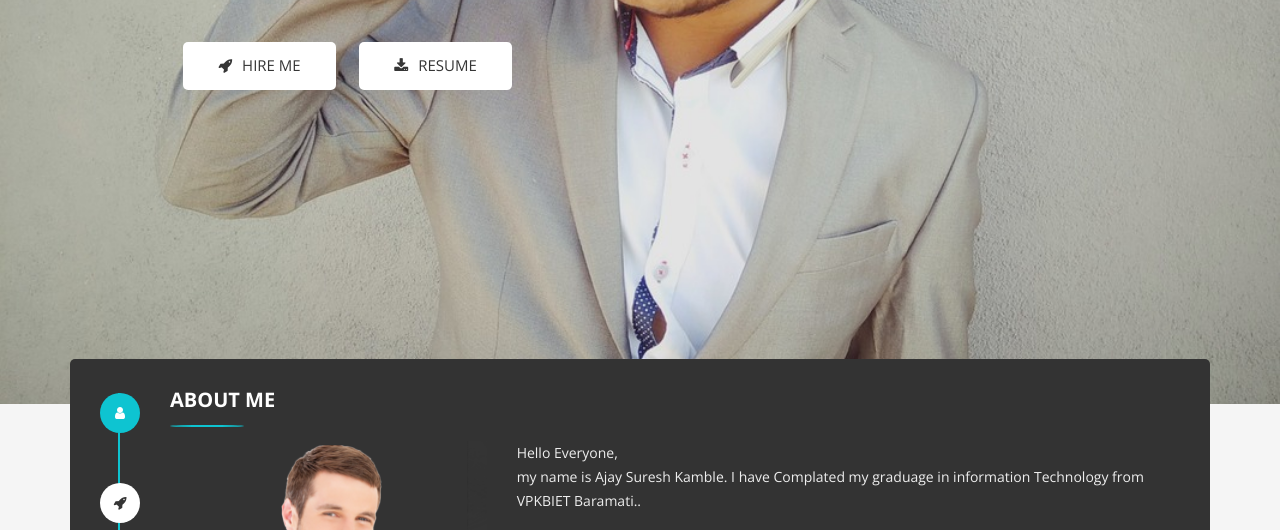
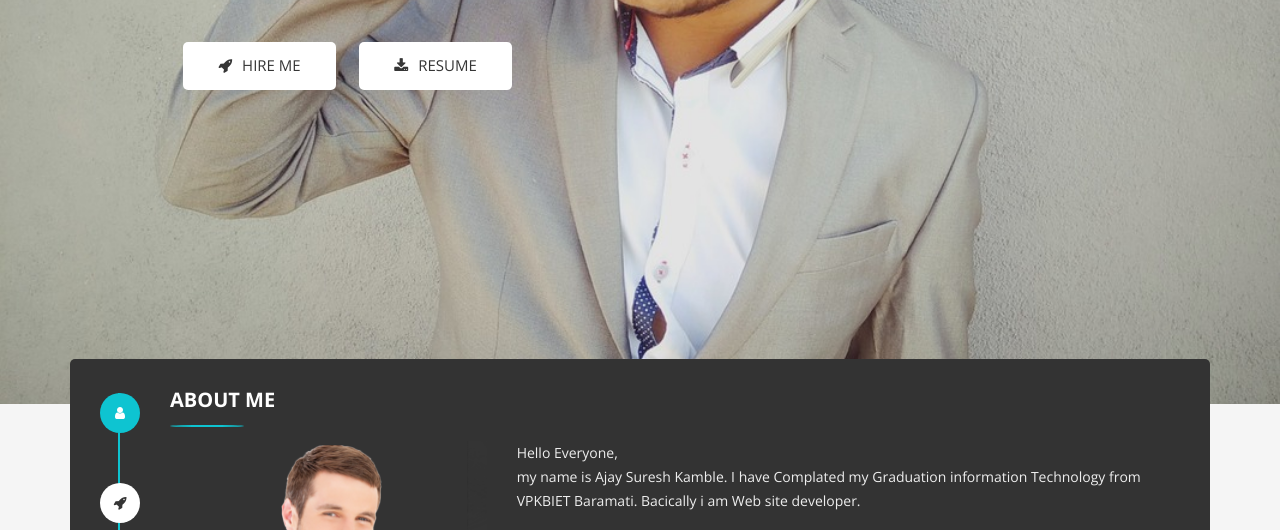
Before and after one commit to Aj-Kamble/Aj_Personal_Portfolio-, a plain HTML site: page index.html in a window 1280 px wide. Shown: the part 396-926 px from the top of the page. Drawn offline with nearby package versions, Linux system fonts and the light colour scheme.

Commit message:
Update index.html

```diff
--- a/index.html
+++ b/index.html
@@ -186,7 +186,9 @@
 											<div class="content">
 												<p>Hello Everyone, <br>
 													my name is Ajay Suresh Kamble.
-													I have Complated my graduage in information Technology from VPKBIET Baramati..</p>
+													I have Complated my Graduation information Technology from VPKBIET Baramati.
+												Bacically i am Web site developer.
+											</p>
 												<p>Welcome to my website. sit amet, consectetur adipiscing elit. Ut a
 													lectus eu leo faucibus aliquam. Suspendisse eleifend fringilla nibh.
 													Praesent ut luctus dolor. Suspendisse a rutrum arcu. Aliquam erat
```
